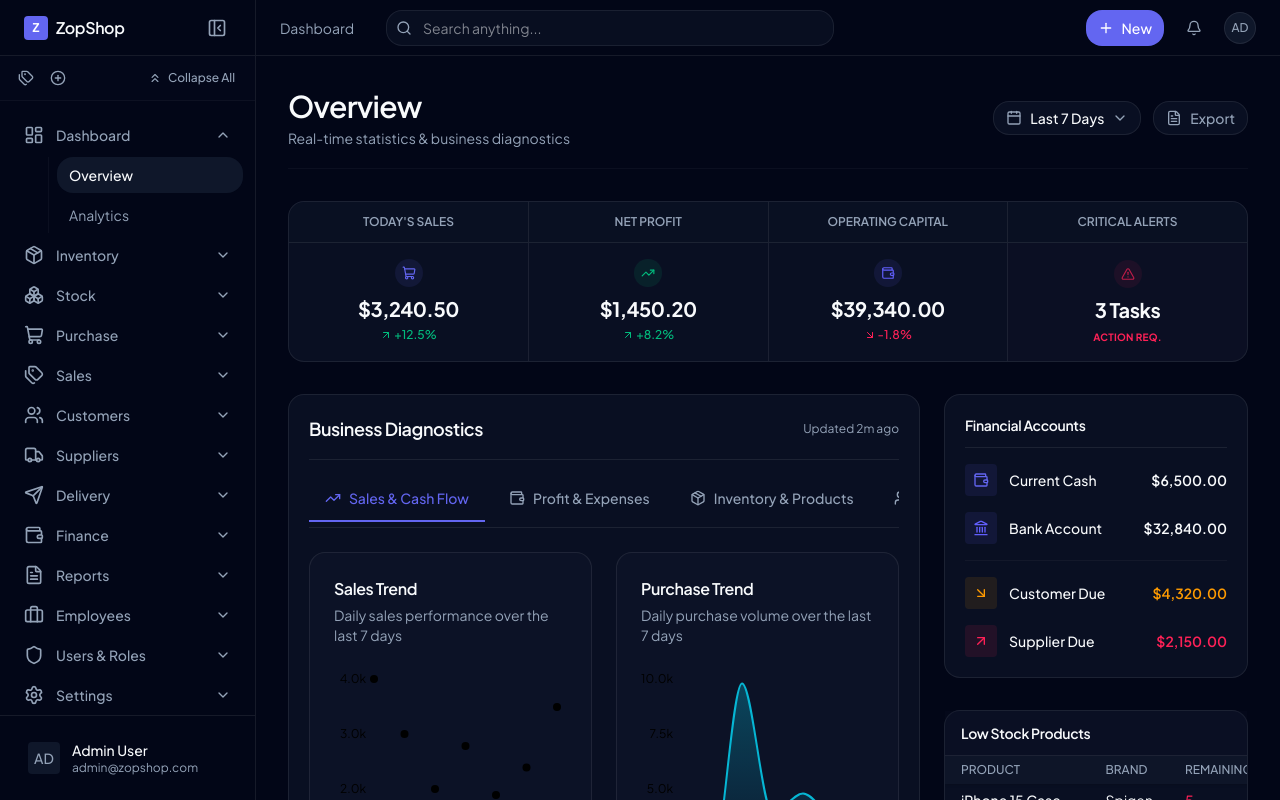
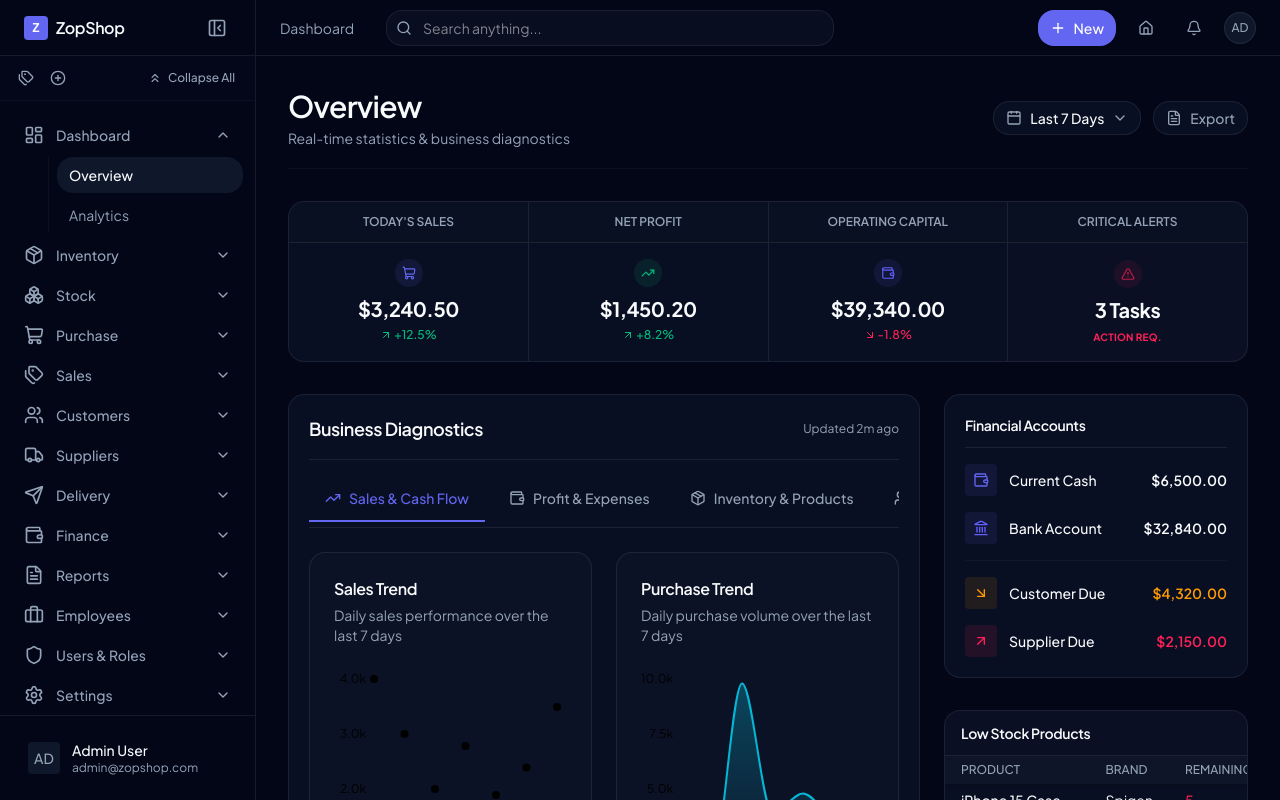
Before and after one commit to rashedulraha/zopshop-saas, a Next.js app: page /dashboard in a window 1280 px wide. Built offline with nearby package versions, Linux system fonts and the light colour scheme.

Commit message:
feat: Add Quick Action Home icon to dashboard top navbar

```diff
--- a/src/components/dashboard/Header.tsx
+++ b/src/components/dashboard/Header.tsx
@@ -1,9 +1,10 @@
 "use client";
 
-import { Bell, Search, Menu, Plus } from "lucide-react";
+import { Bell, Search, Menu, Plus, Home } from "lucide-react";
 import { useSidebar } from "@/hooks/useSidebar";
 import { usePathname } from "next/navigation";
 import { cn } from "@/lib/utils";
+import Link from "next/link";
 
 export function Header() {
   const toggleSidebar = useSidebar((state) => state.toggle);
@@ -50,6 +51,13 @@ export function Header() {
           <Plus className="w-4 h-4" />
           <span>New</span>
         </button>
+        <Link
+          href="/dashboard"
+          title="Dashboard Home"
+          className="w-9 h-9 rounded-md flex items-center justify-center text-muted-foreground hover:bg-muted hover:text-foreground border border-transparent hover:border-border transition-colors"
+        >
+          <Home className="w-4 h-4" />
+        </Link>
         <button className="w-9 h-9 rounded-md flex items-center justify-center text-muted-foreground hover:bg-muted hover:text-foreground border border-transparent hover:border-border transition-colors">
           <Bell className="w-4 h-4" />
         </button>
```
